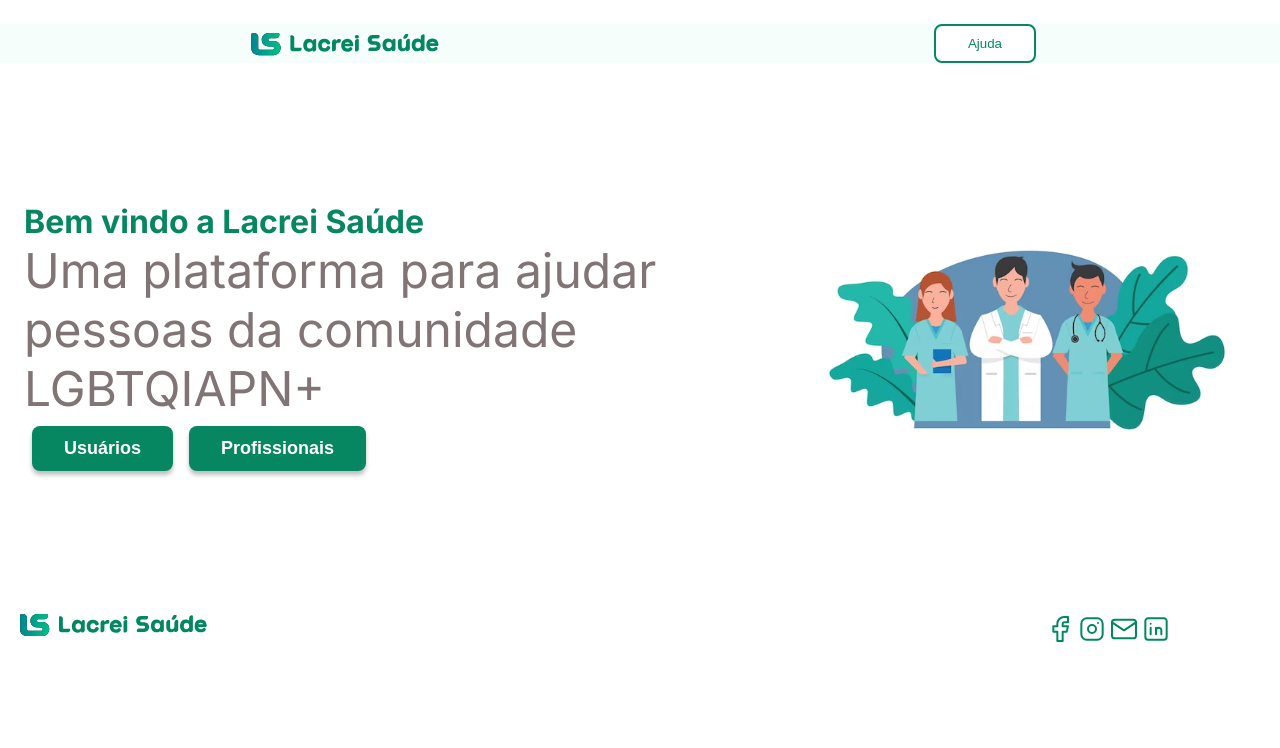
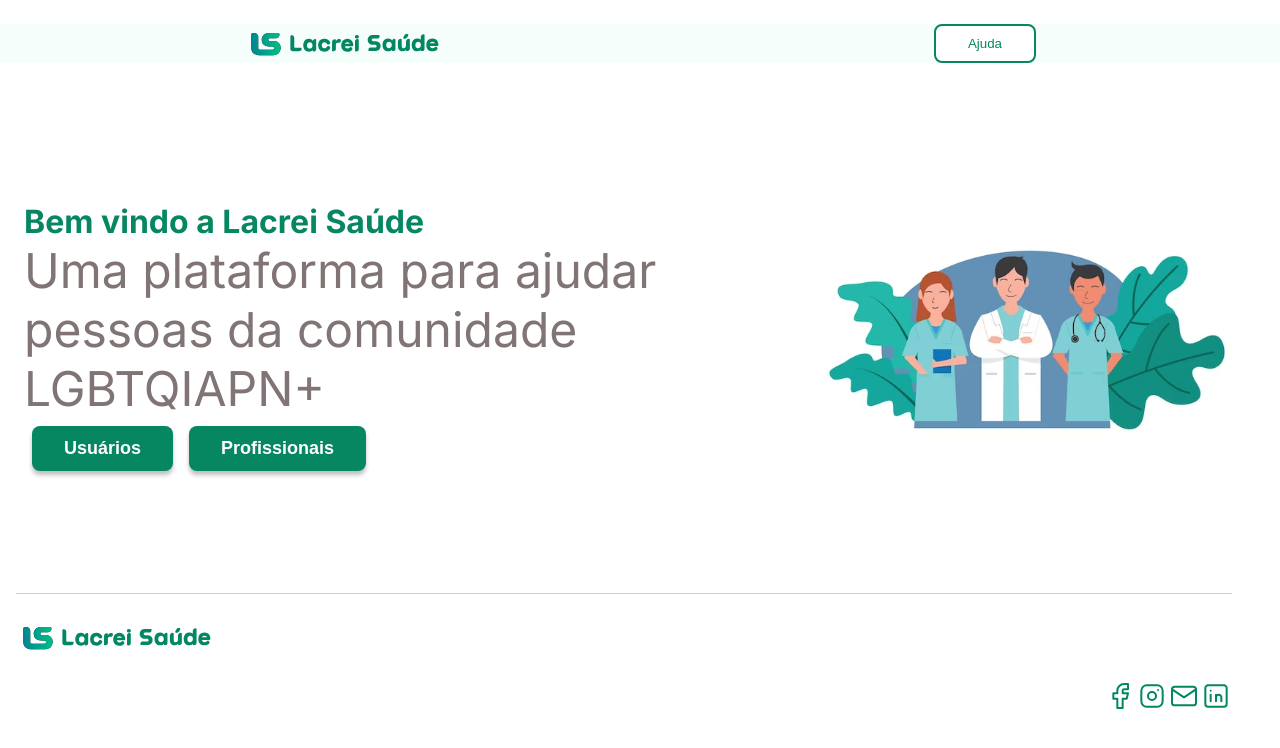
Before and after one commit to ElieltonRamos/Desafio-Lacrei-Saude, a Next.js app: page / in a window 1280 px wide. Shown: the top 748 px of the page. Built offline with nearby package versions, Linux system fonts and the light colour scheme.

Commit message:
refactor: update footer styles and structure

```diff
--- a/src/components/footer/style.ts
+++ b/src/components/footer/style.ts
@@ -2,10 +2,14 @@
 import styled from "styled-components";
 
 export const footer = styled.footer`
+  margin: 0px 1rem;
+  border-top: 1px solid #b0e0d3;
   display: flex;
+  flex-direction: column;
   justify-content: space-between;
-  width: 90vw;
-  margin: 20px;
+  padding: 2rem 0 0.5rem;
+  height: 10rem;
+  width: 95vw;
 `;
 
 export const link = styled.a`
```
